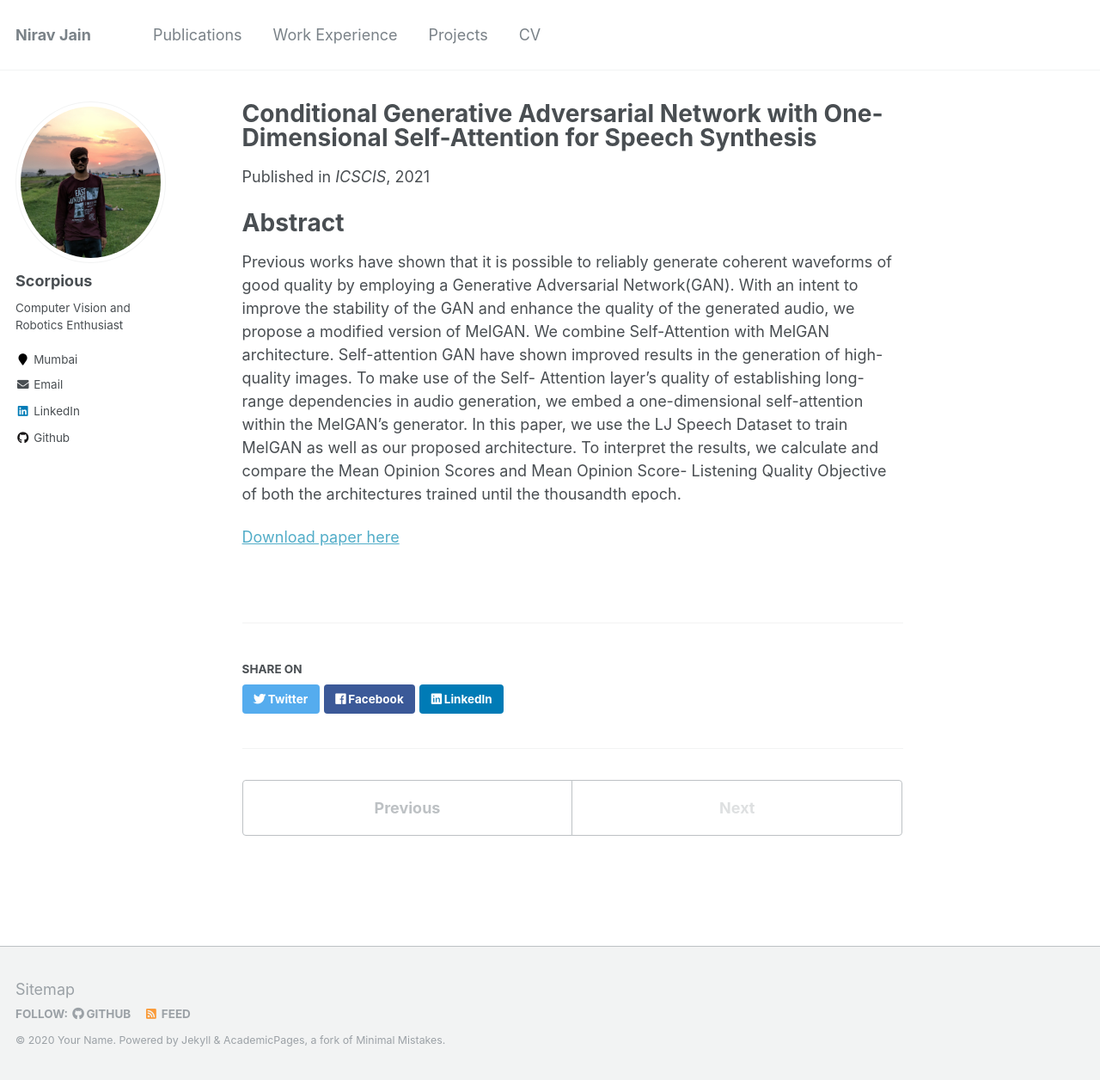
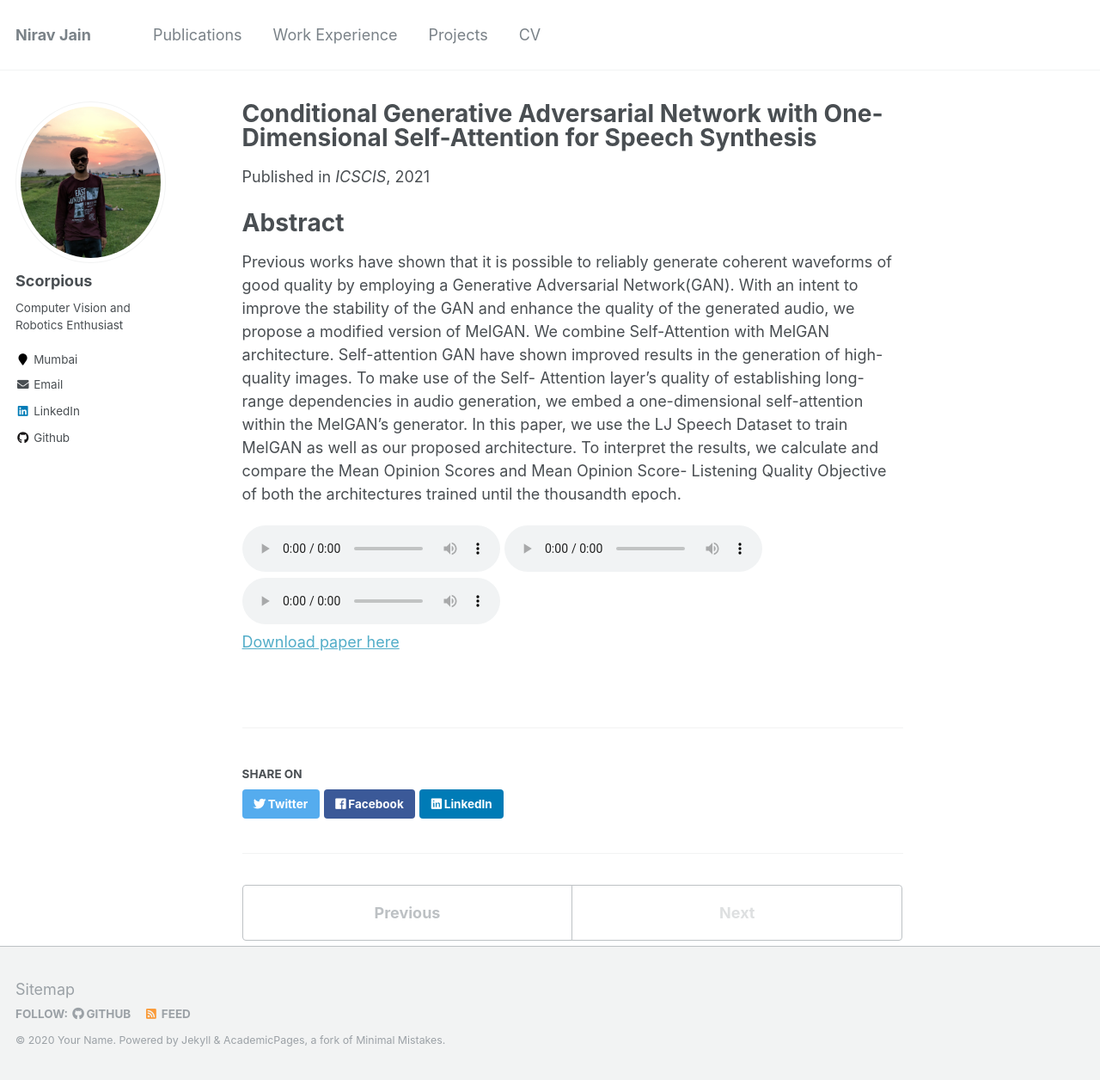
Before and after one commit to Nirav-1999/Nirav-1999.github.io, a Jekyll site: the page built from _publications/2010-10-01-paper-title-number-2.md, in a window 1280 px wide and 1256 px high. Shown: the whole window at 86% size. Built offline with Jekyll 4.4.1, drawn with Linux system fonts in a browser that asks for light colours.

```diff
--- /dev/null
+++ b/_includes/audio.html
@@ -0,0 +1,3 @@
+<audio src="https://nirav-1999.github.io/files/sample1.wav" controls></audio>
+<audio src="https://nirav-1999.github.io/files/sample2.wav" controls></audio>
+<audio src="https://nirav-1999.github.io/files/sample3.wav" controls></audio>
--- a/_publications/2010-10-01-paper-title-number-2.md
+++ b/_publications/2010-10-01-paper-title-number-2.md
@@ -9,6 +9,8 @@ Abstract
 ======
 Previous works have shown that it is possible to reliably generate coherent waveforms of good quality by employing a Generative Adversarial Network(GAN). With an intent to improve the stability of the GAN and enhance the quality of the generated audio, we propose a modified version of MelGAN. We combine Self-Attention with MelGAN architecture. Self-attention GAN have shown improved results in the generation of high-quality images. To make use of the Self- Attention layer’s quality of establishing long-range dependencies in audio generation, we embed a one-dimensional self-attention within the MelGAN’s generator. In this paper, we use the LJ Speech Dataset to train MelGAN as well as our proposed architecture. To interpret the results, we calculate and compare the Mean Opinion Scores and Mean Opinion Score- Listening Quality Objective of both the architectures trained until the thousandth epoch.
 
+{% include audio.html %}
+
 [Download paper here](http://nirav-1999.github.io/files/samelgan.pdf)
 
 <!-- Recommended citation: Your Name, You. (2009). "Paper Title Number 1." <i>Journal 1</i>. 1(1). -->
```
Also changed, not shown: _includes/sauvc.html (+0 -7 lines), _publications/2009-10-01-paper-title-number-1.md (+0 -1 lines), 3 other files.
